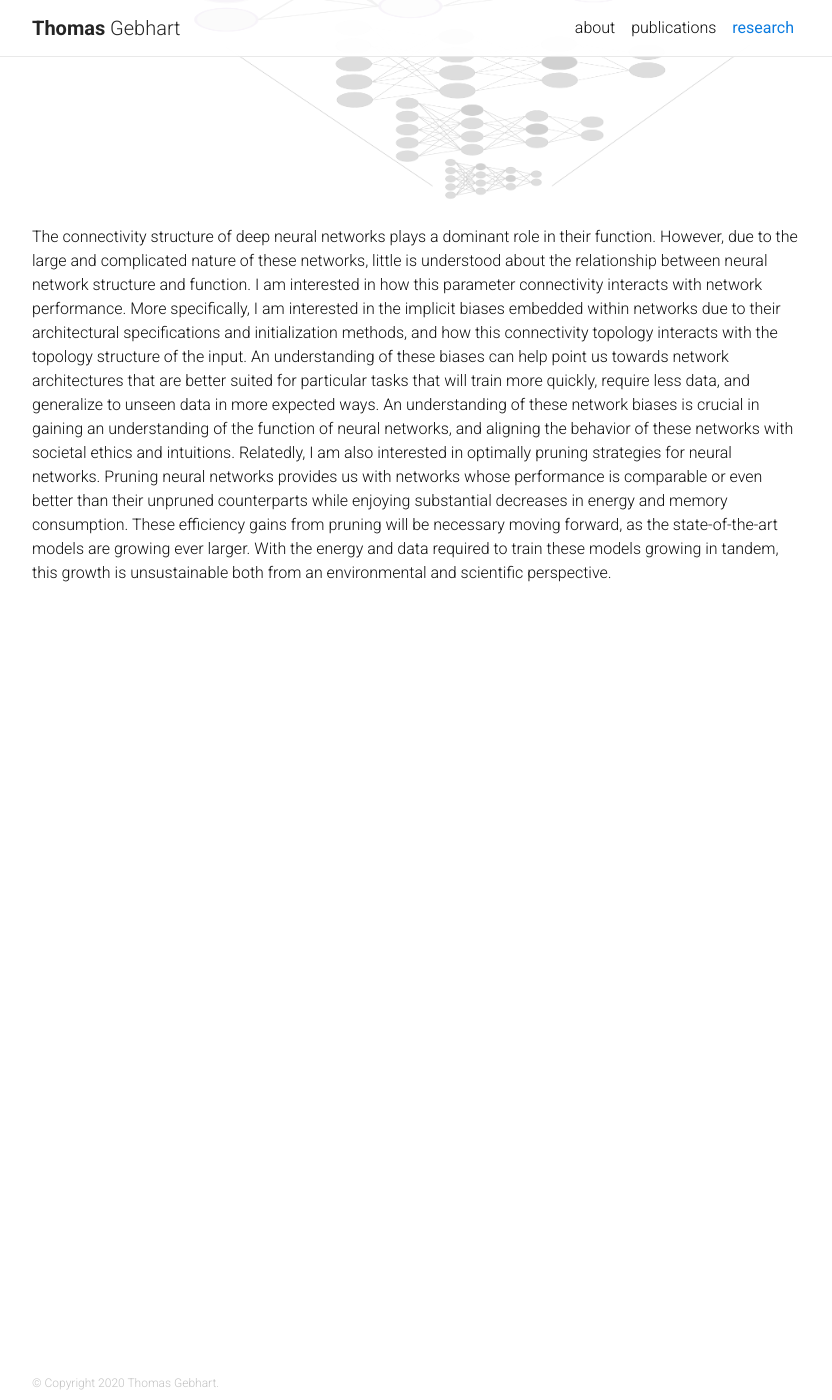
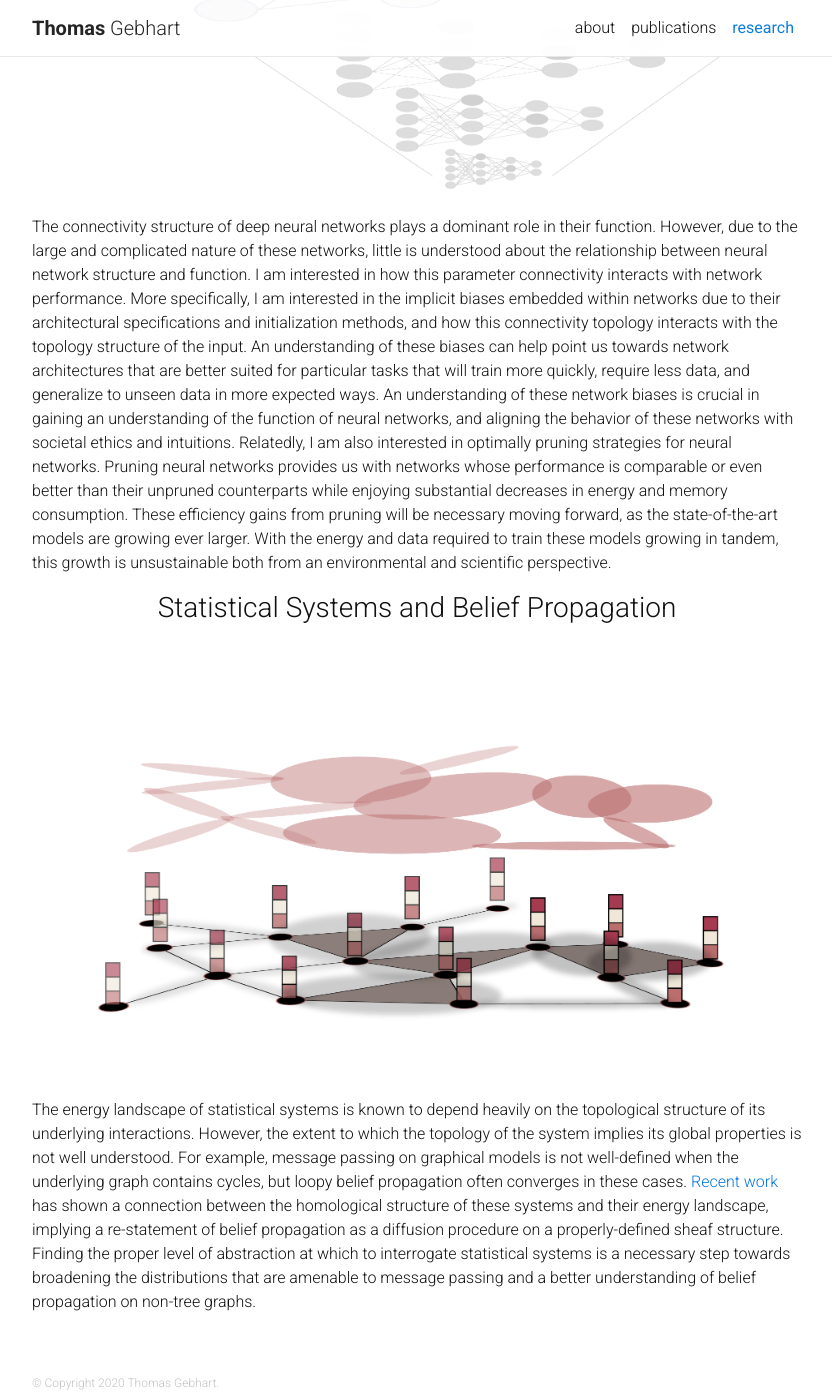
Before and after one commit to tgebhart/tgebhart.github.io, a Jekyll site: the page built from _pages/research.md, in a window 1280 px wide and 1400 px high, scrolled down 1310 px. Shown: the whole window, without its empty margins (223-1055 px from the left). Built offline with Jekyll 4.4.1, drawn with Linux system fonts in a browser that asks for light colours; nearby versions of some CDN libraries; a style sheet for code colours, icons or effects is not loaded; before the commit the page ends 1981 px from its top, so only the background shows below that.

Commit message:
added abstract message passing

```diff
--- a/_pages/research.md
+++ b/_pages/research.md
@@ -16,9 +16,9 @@ these pieces to create more complex behaviors, and augmenting the behavior of th
 systems for greater societal benefit.
 
 
-<h2>
+<h3>
 <p style="text-align: center;">Topological Data Analysis</p>
-</h2>
+</h3>
 <div class="row">
     <div class="col-sm mt-3 mt-md-0">
         <img class="img-fluid rounded z-depth-0" src="/assets/img/persistent_homology.png" alt="" title="persistent homology" />
@@ -37,9 +37,9 @@ properties within high-dimensional data. My research borrows many methods from
 TDA, including persistent homology, combinatorial Hodge theory, and the theory of
 cellular sheaves. Foundational research in TDA is ongoing.
 
-<h2>
+<h3>
 <p style="text-align: center;">Neural Network Topology</p>
-</h2>
+</h3>
 <div class="row">
     <div class="col-sm mt-3 mt-md-0">
         <img class="img-fluid rounded z-depth-0" src="/assets/img/nn_topology.png" alt="" title="persistent homology" />
@@ -67,3 +67,28 @@ decreases in energy and memory consumption. These efficiency gains from pruning
 will be necessary moving forward, as the state-of-the-art models are growing ever
 larger. With the energy and data required to train these models growing in tandem,
 this growth is unsustainable both from an environmental and scientific perspective.
+
+
+<h3>
+<p style="text-align: center;">Statistical Systems and Belief Propagation</p>
+</h3>
+<div class="row">
+    <div class="col-sm mt-3 mt-md-0">
+        <img class="img-fluid rounded z-depth-0" src="/assets/img/abstract_mp.png" alt="" title="persistent homology" />
+    </div>
+</div>
+<div class="caption">
+</div>
+
+The energy landscape of statistical systems is known to depend heavily on the
+topological structure of its underlying interactions. However, the extent to
+which the topology of the system implies its global properties is not well understood.
+For example, message passing on graphical models is not well-defined when the
+underlying graph contains cycles, but loopy belief propagation often converges in
+these cases. [Recent work](https://arxiv.org/abs/1903.06088) has shown a connection
+between the homological structure of these systems and their energy landscape, implying
+a re-statement of belief propagation as a diffusion procedure on a properly-defined
+sheaf structure. Finding the proper level of abstraction at which to interrogate
+statistical systems is a necessary step towards broadening the distributions that
+are amenable to message passing and a better understanding of belief propagation
+on non-tree graphs.
```
Also changed, not shown: assets/img/abstract_mp.png (added), 1 other file.
